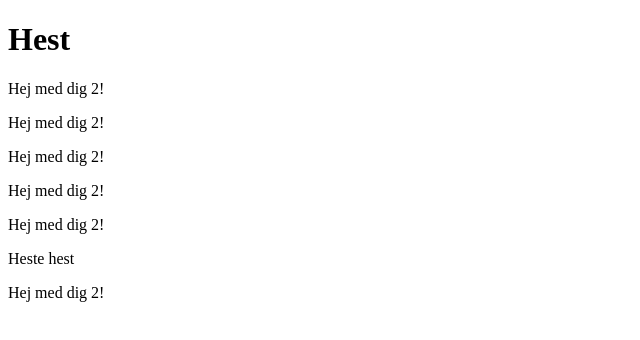
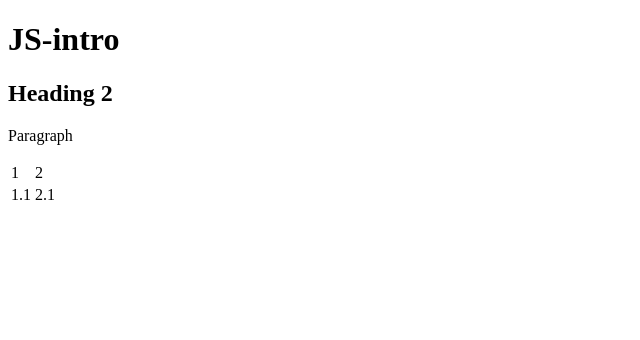
Before and after one commit to randahu/ITA-E24a, a plain HTML site: page modul-02/liveCode/index.html in a window 1280 px wide. Shown: the whole page, without its empty margins (0-640 px from the left). Drawn offline with Linux system fonts and the light colour scheme.

Commit message:
More pre-teaching organisation. Ready for teaching

```diff
--- a/modul-02/DOM-manipulation/index.html
+++ b/modul-02/DOM-manipulation/index.html
@@ -3,7 +3,7 @@
   <head>
     <meta charset="UTF-8" />
     <title>DOM-manipulation</title>
-    <link href="styles.css" media="screen" rel="stylesheet" />
+    <link href="Styles/styles.css" media="screen" rel="stylesheet" />
   </head>
   <body>
     <div>
@@ -24,6 +24,7 @@
       </ul>
     </div>
 
-    <script src="script.js"></script>
+    <script src="Scripts/script.js"></script>
+    <!-- <script src="Scripts/jsonLoadScript.js"></script> -->
   </body>
 </html>
--- a/modul-02/liveCode/index.html
+++ b/modul-02/liveCode/index.html
@@ -22,32 +22,5 @@
         </tr>
       </table>
     </div>
-
-    <script>
-      let main = document.getElementById("main");
-      let heading = document.getElementById("pageHeading");
-
-      const hest = 42;
-
-      //main = 12;
-
-      //hest = "pony";
-
-      console.log(heading);
-      console.log(main);
-
-      heading.innerText = "Hest";
-
-      document.write("<p id='p1'>");
-      document.write("Hej med dig!");
-      document.write("</p>");
-
-      document.write("<p> Hej med dig 2!</p>");
-
-      document.getElementById("p1").innerText = "Heste hest";
-
-      main.innerHTML =
-        "<p> Hej med dig 2!</p><p> Hej med dig 2!</p><p> Hej med dig 2!</p><p> Hej med dig 2!</p><p> Hej med dig 2!</p>";
-    </script>
   </body>
 </html>
```
Also changed, not shown: modul-02/DOM-manipulation/Scripts/jsonLoadScript.js (added, +39 -0 lines), modul-02/DOM-manipulation/Scripts/script.js (added, +34 -0 lines), modul-02/DOM-manipulation/script.js (deleted, +0 -110 lines), modul-02/DOM-manipulation/Data/data.json (renamed from modul-02/DOM-manipulation/data.json), modul-02/DOM-manipulation/Styles/styles.css (renamed from modul-02/DOM-manipulation/styles.css).
